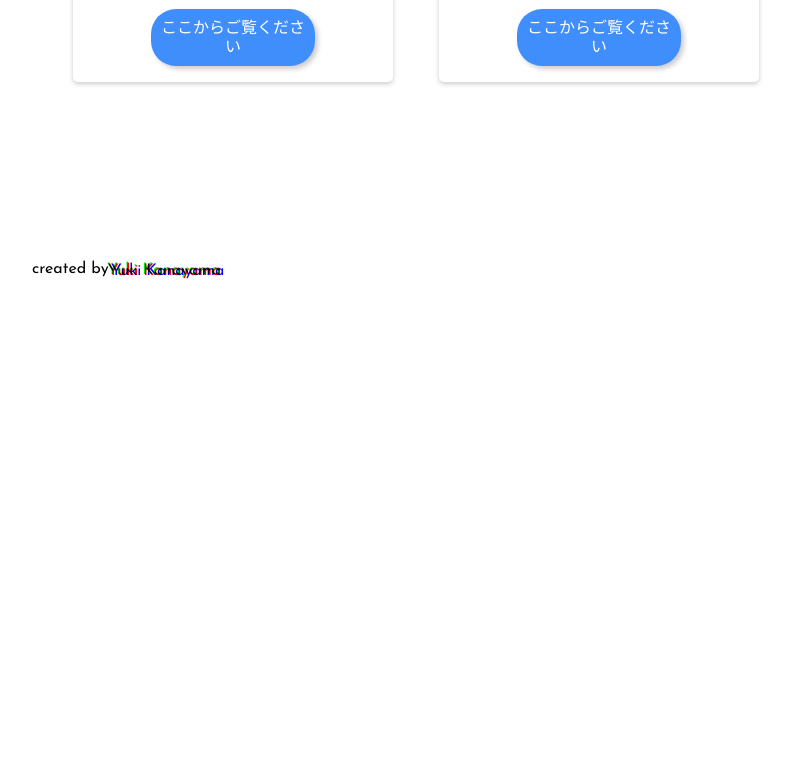
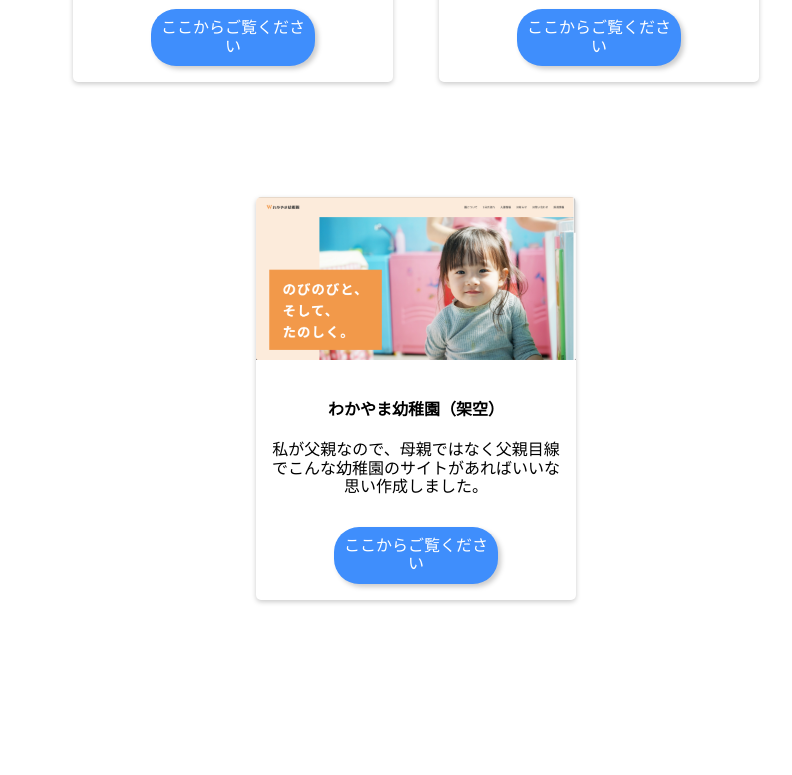
Before and after one commit to ichiha-off/vue-portfolio, a Vue app: page /works in a window 1280 px wide. Shown: the part 571-1346 px from the top of the page, without its empty margins (352-1144 px from the left). Before the commit the page ends 930 px from the top, so only its background shows below. Built offline with nearby package versions, Linux system fonts and the light colour scheme.

Commit message:
add work

```diff
--- a/src/views/Works.vue
+++ b/src/views/Works.vue
@@ -39,6 +39,13 @@ export default {
           body: 'Cocoda!様でDaily UIというシリーズでデザインを作成しています。',
           image: require('../../img/cocoda-image.png'),
           url: 'https://cocoda-design.com/ichiha'
+        },
+        {
+          id: 3,
+          title: 'わかやま幼稚園（架空）',
+          body: '私が父親なので、母親ではなく父親目線でこんな幼稚園のサイトがあればいいな思い作成しました。',
+          image: require('../../img/wakayama.png'),
+          url: 'https://wakayama-kindergarten.web.app/'
         }
       ]
     }
```
Also changed, not shown: img/wakayama.png (added).
